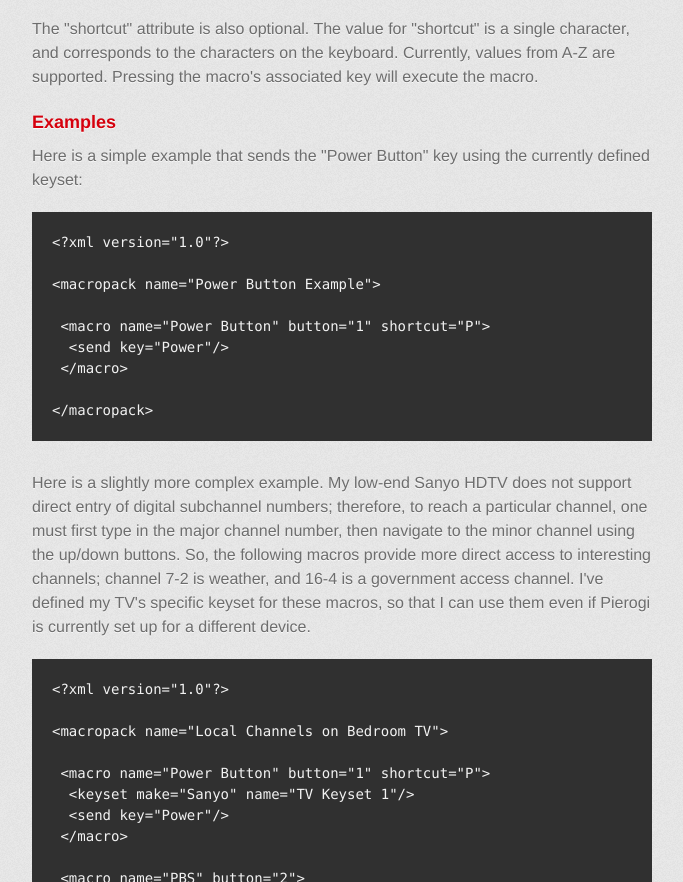
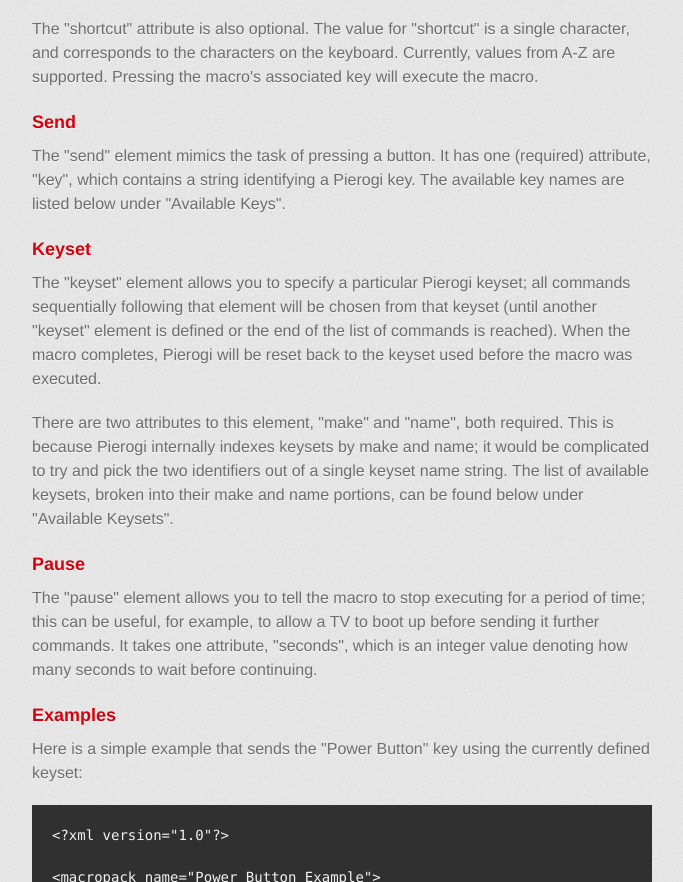
Before and after one commit to jpietrzak8/Pierogi, a plain HTML site: page macros.html in a window 1280 px wide. Shown: the part 744-1626 px from the top of the page, without its empty margins (298-981 px from the left). Drawn offline with Linux system fonts and the light colour scheme; a web font is replaced by a local one.

Commit message:
Added missing piece
Needed to add a missing section to the macros page.

```diff
--- a/macros.html
+++ b/macros.html
@@ -71,6 +71,44 @@ The "shortcut" attribute is also optional.  The value for "shortcut" is
 a single character, and corresponds to the characters on the keyboard.
 Currently, values from A-Z are supported.  Pressing the macro's associated
 key will execute the macro.
+</p>
+
+<h3>Send</h3>
+
+<p>
+The "send" element mimics the task of pressing a button.  It has one
+(required) attribute, "key", which contains a string identifying a
+Pierogi key.  The available key names are listed below under "Available
+Keys".
+</p>
+
+<h3>Keyset</h3>
+
+<p>
+The "keyset" element allows you to specify a particular Pierogi keyset;
+all commands sequentially following that element will be chosen from that
+keyset (until another "keyset" element is defined or the end of the
+list of commands is reached).  When the macro completes, Pierogi will be
+reset back to the keyset used before the macro was executed.
+</p>
+
+<p>
+There are two attributes to this element, "make" and "name", both
+required.  This is because Pierogi internally indexes keysets by make
+and name; it would be complicated to try and pick the two identifiers
+out of a single keyset name string.  The list of available keysets,
+broken into their make and name portions, can be found below under
+"Available Keysets".
+</p>
+
+<h3>Pause</h3>
+
+<p>
+The "pause" element allows you to tell the macro to stop executing for
+a period of time; this can be useful, for example, to allow a TV to
+boot up before sending it further commands.  It takes one attribute,
+"seconds", which is an integer value denoting how many seconds to wait
+before continuing.
 </p>
 
 <h3>Examples</h3>
```
